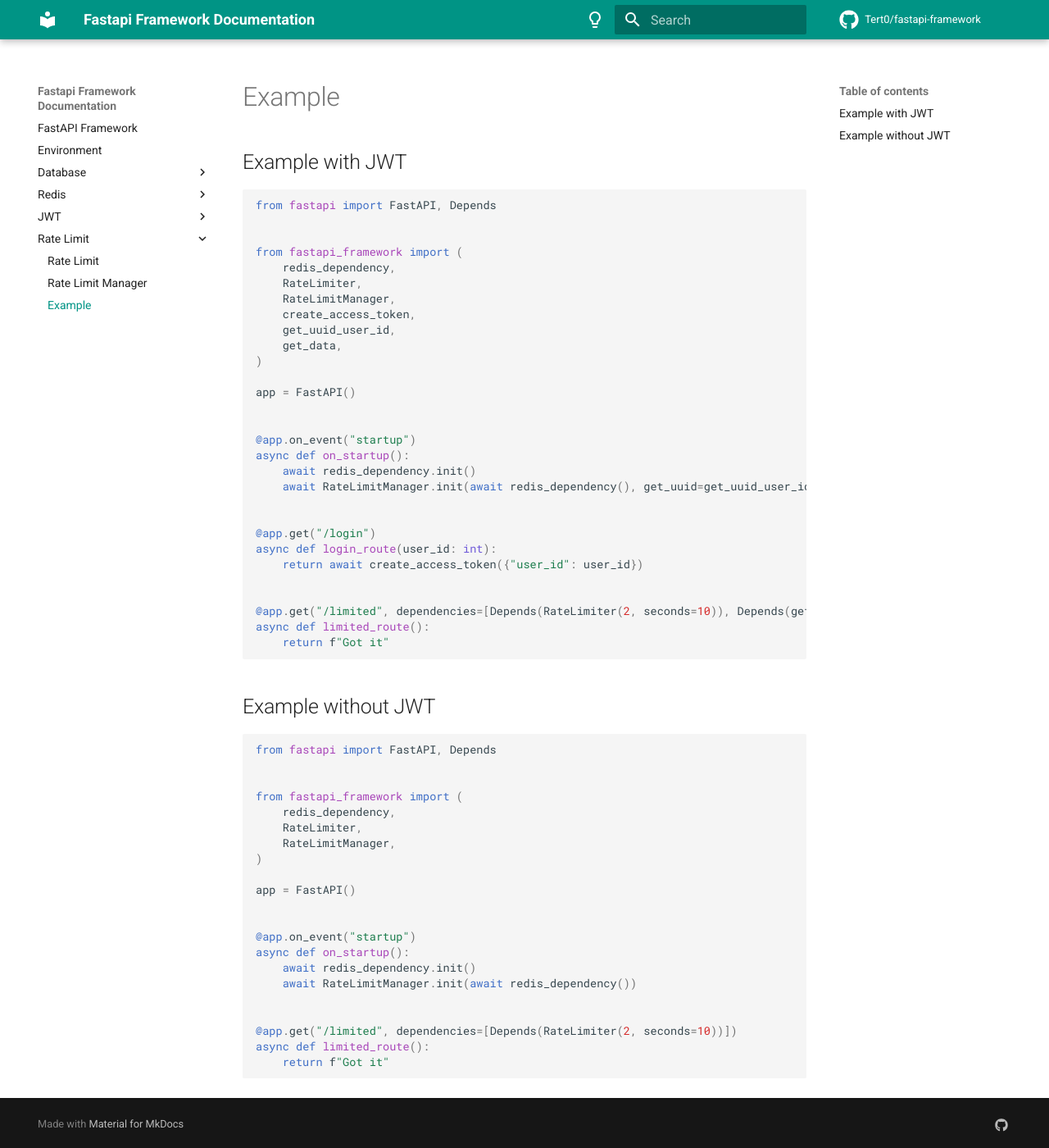
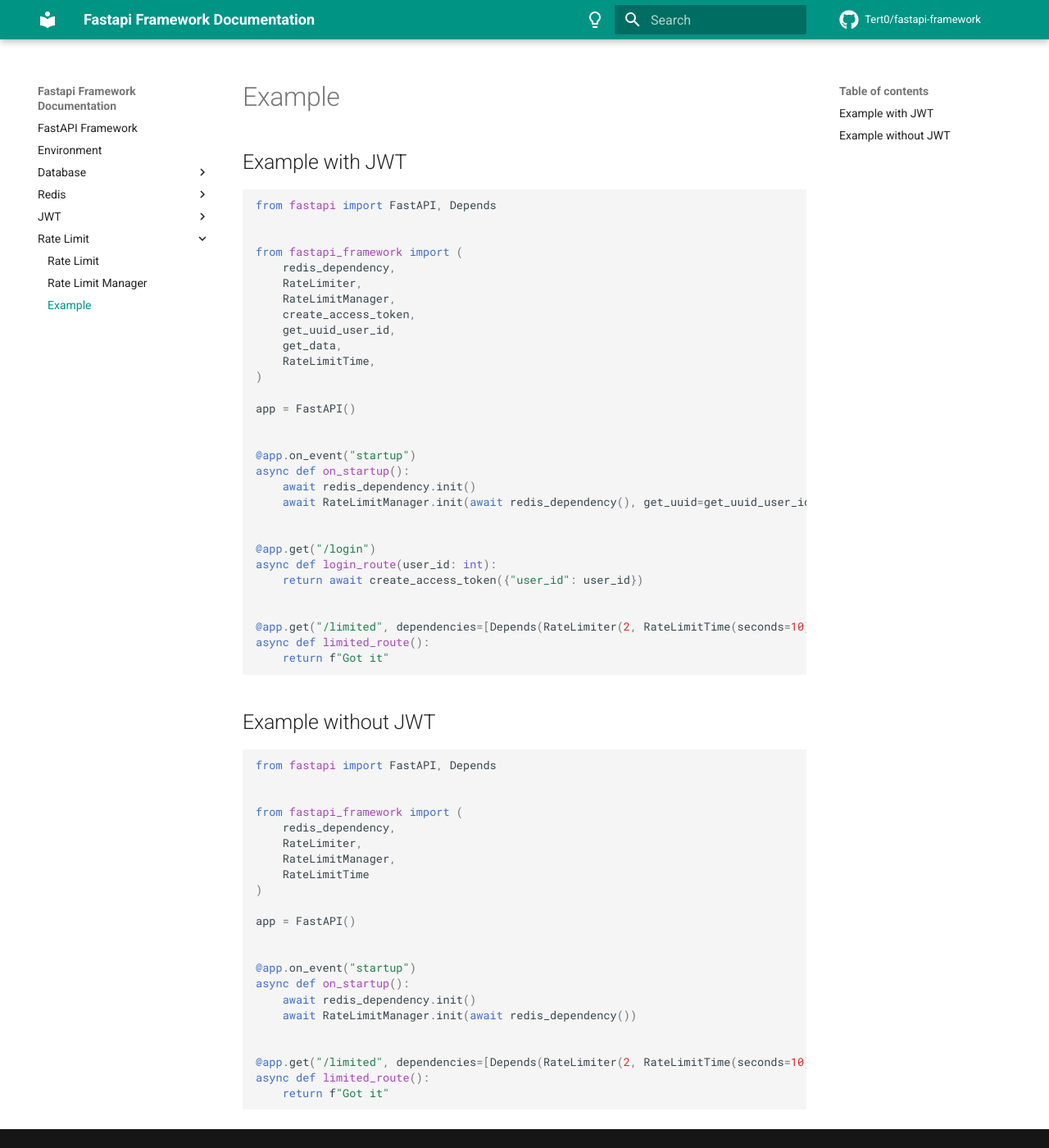
Before and after one commit to anatoliinzrnk/redis-fastapi-jwt, an MkDocs documentation site: the page built from docs/rate_limit/example.md, in a window 1280 px wide and 1400 px high. Shown: the whole window at 82% size. Built offline with MkDocs 1.6.1 and Material for MkDocs 9.7.7, drawn with Linux system fonts in a browser that asks for light colours; comment, search, counter and statistics services are not loaded.

Commit message:
Updated Docs

```diff
--- a/docs/rate_limit/example.md
+++ b/docs/rate_limit/example.md
@@ -11,6 +11,7 @@ from fastapi_framework import (
     create_access_token,
     get_uuid_user_id,
     get_data,
+    RateLimitTime,
 )
 
 app = FastAPI()
@@ -27,7 +28,7 @@ async def login_route(user_id: int):
     return await create_access_token({"user_id": user_id})
 
 
-@app.get("/limited", dependencies=[Depends(RateLimiter(2, seconds=10)), Depends(get_data)])
+@app.get("/limited", dependencies=[Depends(RateLimiter(2, RateLimitTime(seconds=10))), Depends(get_data)])
 async def limited_route():
     return f"Got it"
 
@@ -42,6 +43,7 @@ from fastapi_framework import (
     redis_dependency,
     RateLimiter,
     RateLimitManager,
+    RateLimitTime
 )
 
 app = FastAPI()
@@ -53,7 +55,7 @@ async def on_startup():
     await RateLimitManager.init(await redis_dependency())
 
 
-@app.get("/limited", dependencies=[Depends(RateLimiter(2, seconds=10))])
+@app.get("/limited", dependencies=[Depends(RateLimiter(2, RateLimitTime(seconds=10)))])
 async def limited_route():
     return f"Got it"
 
```
